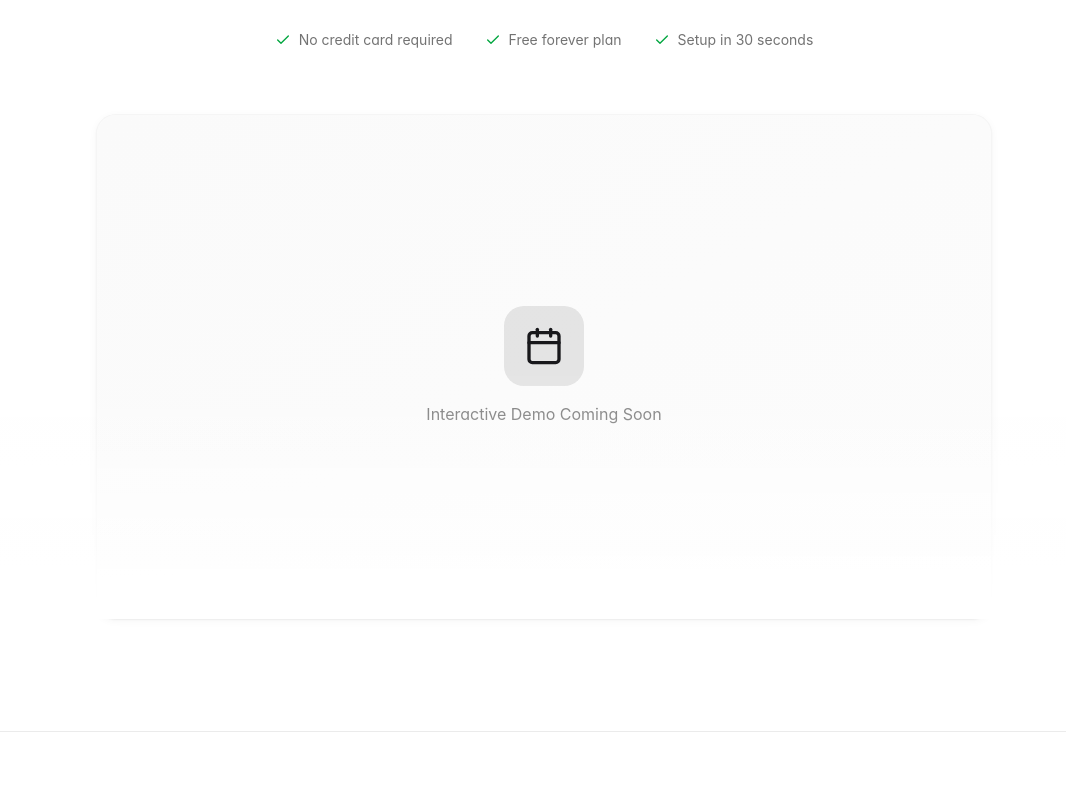
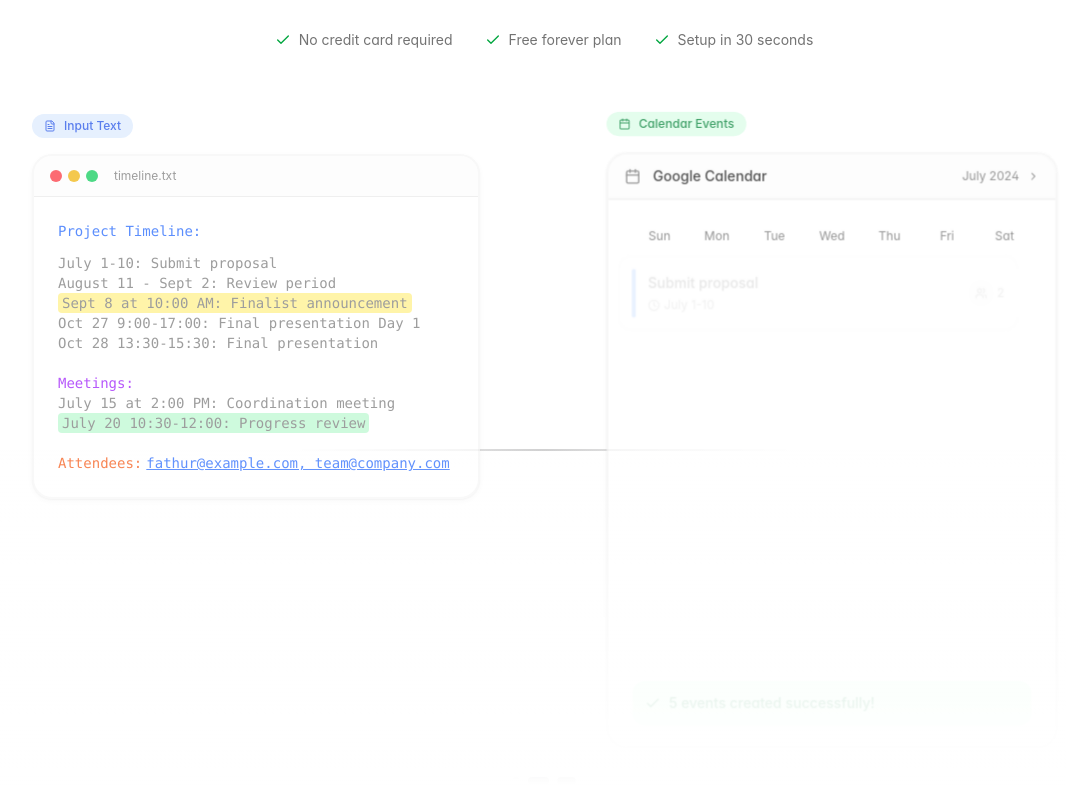
Before and after one commit to fathurwithyou/agentic-todolist, a React (Vite) app in the folder frontend/: page / in a window 1280 px wide. Shown: the part 600-1400 px from the top of the page, without its empty margins (96-1162 px from the left). Built offline with nearby package versions, Linux system fonts and the light colour scheme.

Commit message:
add mockup

```diff
--- a/frontend/src/pages/landing/index.tsx
+++ b/frontend/src/pages/landing/index.tsx
@@ -7,13 +7,14 @@ import {
   ArrowRight,
   Calendar,
   Check,
-  //   ChevronRight,
+  ChevronRight,
   Clock,
   Globe,
   Sparkles,
   Users,
   Shield,
-  Bot,
+  FileText,
+  Bot
 } from "lucide-react";
 import React, { useEffect, useState } from "react";
 
@@ -29,7 +30,7 @@ export default function LandingPage() {
           }
         });
       },
-      { threshold: 0.1 }
+      { threshold: 0.1 },
     );
 
     const elements = document.querySelectorAll(".fade-in-on-scroll");
@@ -43,9 +44,7 @@ export default function LandingPage() {
       <Navbar loginAction={loginWithGoogle} />
       <main>
         <HeroSection loginAction={loginWithGoogle} />
-        <hr className="border-t" />
         <FeaturesSection />
-        <hr className="border-t" />
         <TestimonialsSection />
       </main>
       <Footer />
@@ -66,12 +65,14 @@ const Navbar = ({ loginAction }: { loginAction: () => void }) => {
   }, []);
 
   return (
-    <header className={cn("fixed top-0 left-0 right-0 z-50 transition-all duration-300", isScrolled ? "py-2" : "py-4")}>
-      <nav
-        className={cn(
+    <header className={cn(
+      "fixed top-0 left-0 right-0 z-50 transition-all duration-300",
+      isScrolled ? "py-2" : "py-4"
+    )}>
+      <nav className={cn(
         "mx-auto transition-all duration-300",
         isScrolled
-            ? "glass max-w-4xl px-6 rounded-2xl shadow-soft border"
+          ? "max-w-4xl px-6 bg-background/95 backdrop-blur-xl border border-border rounded-2xl shadow-soft"
           : "container-width"
       )}>
         <div className="flex h-14 items-center justify-between">
@@ -103,6 +104,245 @@ const Navbar = ({ loginAction }: { loginAction: () => void }) => {
   );
 };
 
+// Text to Calendar Demo Illustration
+const TextToCalendarDemo = () => {
+  const [activeStep, setActiveStep] = useState(0);
+
+  useEffect(() => {
+    const interval = setInterval(() => {
+      setActiveStep((prev) => (prev + 1) % 3);
+    }, 3000);
+    return () => clearInterval(interval);
+  }, []);
+
+  return (
+    <div className="relative">
+      {/* Connection Line */}
+      <div className="absolute top-1/2 left-1/2 -translate-x-1/2 -translate-y-1/2 w-full max-w-lg hidden lg:block">
+        <div className="relative h-[2px] bg-gradient-to-r from-transparent via-primary/20 to-transparent">
+          <div
+            className="absolute top-0 h-full bg-gradient-to-r from-transparent via-primary to-transparent transition-all duration-1000"
+            style={{
+              width: activeStep === 1 ? '100%' : '0%',
+              left: '0',
+            }}
+          />
+        </div>
+        <div className="absolute top-1/2 left-1/2 -translate-x-1/2 -translate-y-1/2">
+          <div className={cn(
+            "px-3 py-1.5 bg-primary text-primary-foreground text-xs rounded-full transition-all duration-300",
+            activeStep === 1 ? "opacity-100 scale-100" : "opacity-0 scale-90"
+          )}>
+            <Sparkles className="w-3 h-3 inline mr-1" />
+            AI Processing
+          </div>
+        </div>
+      </div>
+
+      <div className="grid lg:grid-cols-2 gap-8 lg:gap-32">
+        {/* Text Input Side */}
+        <div className={cn(
+          "transition-all duration-500",
+          activeStep === 0 ? "scale-105 opacity-100" : "scale-100 opacity-70"
+        )}>
+          <div className="mb-4">
+            <div className="inline-flex items-center gap-2 px-3 py-1 bg-blue-100 dark:bg-blue-900/20 text-blue-700 dark:text-blue-400 rounded-full text-xs font-medium">
+              <FileText className="w-3 h-3" />
+              Input Text
+            </div>
+          </div>
+          <Card className="overflow-hidden border-2 border-border/50 shadow-xl">
+            <div className="bg-muted/30 px-4 py-3 border-b flex items-center gap-2">
+              <div className="flex gap-1.5">
+                <div className="w-3 h-3 rounded-full bg-red-500" />
+                <div className="w-3 h-3 rounded-full bg-yellow-500" />
+                <div className="w-3 h-3 rounded-full bg-green-500" />
+              </div>
+              <span className="text-xs text-muted-foreground ml-2">timeline.txt</span>
+            </div>
+            <div className="p-6 font-mono text-sm space-y-3">
+              <p className={cn(
+                "transition-all duration-500",
+                activeStep >= 1 ? "text-primary" : "text-muted-foreground"
+              )}>
+                <span className="text-blue-600">Project Timeline:</span>
+              </p>
+              <p className="text-muted-foreground">
+                July 1-10: Submit proposal<br/>
+                August 11 - Sept 2: Review period<br/>
+                <span className={cn(
+                  "inline-block transition-all duration-500",
+                  activeStep >= 1 ? "bg-yellow-200 dark:bg-yellow-900/30 px-1 rounded" : ""
+                )}>
+                  Sept 8 at 10:00 AM: Finalist announcement
+                </span><br/>
+                Oct 27 9:00-17:00: Final presentation Day 1<br/>
+                Oct 28 13:30-15:30: Final presentation
+              </p>
+              <p className="text-muted-foreground pt-2">
+                <span className="text-purple-600">Meetings:</span><br/>
+                July 15 at 2:00 PM: Coordination meeting<br/>
+                <span className={cn(
+                  "inline-block transition-all duration-500",
+                  activeStep >= 1 ? "bg-green-200 dark:bg-green-900/30 px-1 rounded" : ""
+                )}>
+                  July 20 10:30-12:00: Progress review
+                </span>
+              </p>
+              <p className="text-muted-foreground pt-2">
+                <span className="text-orange-600">Attendees:</span>
+                <span className={cn(
+                  "inline-block transition-all duration-500 ml-1",
+                  activeStep >= 1 ? "text-blue-600 underline" : ""
+                )}>
+                  fathur@example.com, team@company.com
+                </span>
+              </p>
+            </div>
+          </Card>
+        </div>
+
+        {/* Calendar Output Side */}
+        <div className={cn(
+          "transition-all duration-500",
+          activeStep === 2 ? "scale-105 opacity-100" : "scale-100 opacity-70"
+        )}>
+          <div className="mb-4">
+            <div className="inline-flex items-center gap-2 px-3 py-1 bg-green-100 dark:bg-green-900/20 text-green-700 dark:text-green-400 rounded-full text-xs font-medium">
+              <Calendar className="w-3 h-3" />
+              Calendar Events
+            </div>
+          </div>
+          <Card className="overflow-hidden border-2 border-border/50 shadow-xl">
+            <div className="bg-muted/30 px-4 py-3 border-b flex items-center justify-between">
+              <div className="flex items-center gap-3">
+                <Calendar className="w-4 h-4 text-muted-foreground" />
+                <span className="text-sm font-medium">Google Calendar</span>
+              </div>
+              <div className="flex items-center gap-2">
+                <span className="text-xs text-muted-foreground">July 2024</span>
+                <ChevronRight className="w-3 h-3 text-muted-foreground" />
+              </div>
+            </div>
+            <div className="p-6 space-y-3">
+              {/* Calendar Grid Header */}
+              <div className="grid grid-cols-7 gap-1 text-xs text-muted-foreground mb-2">
+                {['Sun', 'Mon', 'Tue', 'Wed', 'Thu', 'Fri', 'Sat'].map(day => (
+                  <div key={day} className="text-center py-1">{day}</div>
+                ))}
+              </div>
+
+              {/* Calendar Events */}
+              <div className="space-y-2">
+                <CalendarEvent
+                  date="July 1-10"
+                  title="Submit proposal"
+                  color="bg-blue-500"
+                  show={activeStep === 2}
+                  delay={0}
+                />
+                <CalendarEvent
+                  date="July 15, 2:00 PM"
+                  title="Coordination meeting"
+                  color="bg-purple-500"
+                  show={activeStep === 2}
+                  delay={100}
+                />
+                <CalendarEvent
+                  date="July 20, 10:30 AM"
+                  title="Progress review"
+                  color="bg-green-500"
+                  show={activeStep === 2}
+                  delay={200}
+                />
+                <CalendarEvent
+                  date="Sept 8, 10:00 AM"
+                  title="Finalist announcement"
+                  color="bg-yellow-500"
+                  show={activeStep === 2}
+                  delay={300}
+                />
+                <CalendarEvent
+                  date="Oct 27, 9:00 AM"
+                  title="Final presentation Day 1"
+                  color="bg-red-500"
+                  show={activeStep === 2}
+                  delay={400}
+                />
+              </div>
+
+              {/* Success Message */}
+              <div className={cn(
+                "mt-4 p-3 bg-green-100 dark:bg-green-900/20 rounded-lg transition-all duration-300",
+                activeStep === 2 ? "opacity-100 translate-y-0" : "opacity-0 translate-y-2"
+              )}>
+                <div className="flex items-center gap-2 text-green-700 dark:text-green-400">
+                  <Check className="w-4 h-4" />
+                  <span className="text-sm font-medium">5 events created successfully!</span>
+                </div>
+              </div>
+            </div>
+          </Card>
+        </div>
+      </div>
+
+      {/* Progress Indicators */}
+      <div className="flex justify-center gap-2 mt-8">
+        {[0, 1, 2].map((step) => (
+          <button
+            key={step}
+            onClick={() => setActiveStep(step)}
+            className={cn(
+              "w-2 h-2 rounded-full transition-all duration-300",
+              activeStep === step
+                ? "w-8 bg-primary"
+                : "bg-primary/20 hover:bg-primary/30"
+            )}
+          />
+        ))}
+      </div>
+    </div>
+  );
+};
+
+// Calendar Event Component
+const CalendarEvent = ({
+  date,
+  title,
+  color,
+  show,
+  delay
+}: {
+  date: string;
+  title: string;
+  color: string;
+  show: boolean;
+  delay: number;
+}) => (
+  <div
+    className={cn(
+      "flex items-center gap-3 p-3 rounded-lg border border-border/50 bg-background transition-all duration-500",
+      show ? "opacity-100 translate-x-0" : "opacity-0 -translate-x-4"
+    )}
+    style={{ transitionDelay: `${delay}ms` }}
+  >
+    <div className={cn("w-1 h-12 rounded-full", color)} />
+    <div className="flex-1">
+      <p className="font-medium text-sm">{title}</p>
+      <p className="text-xs text-muted-foreground flex items-center gap-1 mt-1">
+        <Clock className="w-3 h-3" />
+        {date}
+      </p>
+    </div>
+    <div className="flex items-center gap-1">
+      <div className="w-6 h-6 rounded-full bg-muted flex items-center justify-center">
+        <Users className="w-3 h-3 text-muted-foreground" />
+      </div>
+      <span className="text-xs text-muted-foreground">2</span>
+    </div>
+  </div>
+);
+
 // Hero Section
 const HeroSection = ({ loginAction }: { loginAction: () => void }) => (
   <section className="relative pt-32 pb-20 md:pt-40 md:pb-28 overflow-hidden">
@@ -127,8 +367,7 @@ const HeroSection = ({ loginAction }: { loginAction: () => void }) => (
         </h1>
 
         <p className="text-xl text-muted-foreground max-w-2xl mx-auto animate-in" style={{ animationDelay: "200ms" }}>
-          Stop manually creating calendar events. Just paste your text and let AI handle the rest—dates, times, attendees, all
-          automated.
+          Stop manually creating calendar events. Just paste your text and let AI handle the rest—dates, times, attendees, all automated.
         </p>
 
         <div className="flex flex-col sm:flex-row gap-4 justify-center pt-4 animate-in" style={{ animationDelay: "300ms" }}>
@@ -141,9 +380,7 @@ const HeroSection = ({ loginAction }: { loginAction: () => void }) => (
           </Button>
         </div>
 
-        <div
-          className="flex items-center justify-center gap-8 pt-8 text-sm text-muted-foreground animate-in"
-          style={{ animationDelay: "400ms" }}>
+        <div className="flex items-center justify-center gap-8 pt-8 text-sm text-muted-foreground animate-in" style={{ animationDelay: "400ms" }}>
           <div className="flex items-center gap-2">
             <Check className="w-4 h-4 text-green-600" />
             <span>No credit card required</span>
@@ -162,16 +399,9 @@ const HeroSection = ({ loginAction }: { loginAction: () => void }) => (
       {/* Hero Image/Demo */}
       <div className="mt-16 relative">
         <div className="absolute inset-0 bg-gradient-to-t from-background via-transparent to-transparent z-10 pointer-events-none" />
-        <Card className="mx-auto max-w-4xl overflow-hidden border-border/50 shadow-2xl fade-in-on-scroll">
-          <div className="aspect-[16/9] bg-gradient-to-br from-muted/50 to-muted/30 flex items-center justify-center">
-            <div className="text-center space-y-4 p-12">
-              <div className="w-20 h-20 mx-auto bg-primary/10 rounded-2xl flex items-center justify-center">
-                <Calendar className="w-10 h-10 text-primary" />
+        <div className="mx-auto max-w-5xl fade-in-on-scroll">
+          <TextToCalendarDemo />
         </div>
-              <p className="text-muted-foreground">Interactive Demo Coming Soon</p>
-            </div>
-          </div>
-        </Card>
       </div>
     </div>
   </section>
@@ -182,7 +412,9 @@ const FeaturesSection = () => (
   <section id="features" className="py-24">
     <div className="container-width">
       <div className="text-center max-w-3xl mx-auto mb-16 space-y-4">
-        <h2 className="text-4xl font-bold tracking-tight fade-in-on-scroll">Everything you need to automate your calendar</h2>
+        <h2 className="text-4xl font-bold tracking-tight fade-in-on-scroll">
+          Everything you need to automate your calendar
+        </h2>
         <p className="text-lg text-muted-foreground fade-in-on-scroll">
           Powerful features that save hours of manual scheduling work
         </p>
@@ -234,7 +466,7 @@ const FeatureCard = ({
   icon,
   title,
   description,
-  gradient,
+  gradient
 }: {
   icon: React.ReactNode;
   title: string;
@@ -242,14 +474,14 @@ const FeatureCard = ({
   gradient: string;
 }) => (
   <Card className="group relative overflow-hidden border-border/50 hover:border-border hover:shadow-soft-lg transition-all duration-300 fade-in-on-scroll">
-    <div
-      className={cn(
+    <div className={cn(
       "absolute inset-0 opacity-0 group-hover:opacity-100 transition-opacity duration-300 bg-gradient-to-br",
       gradient
-      )}
-    />
+    )} />
     <div className="relative p-6 space-y-4">
-      <div className="w-12 h-12 rounded-xl bg-primary/10 flex items-center justify-center text-primary">{icon}</div>
+      <div className="w-12 h-12 rounded-xl bg-primary/10 flex items-center justify-center text-primary">
+        {icon}
+      </div>
       <h3 className="font-semibold text-lg">{title}</h3>
       <p className="text-muted-foreground text-sm leading-relaxed">{description}</p>
     </div>
@@ -261,8 +493,12 @@ const TestimonialsSection = () => (
   <section id="testimonials" className="py-24">
     <div className="container-width">
       <div className="text-center max-w-3xl mx-auto mb-16 space-y-4">
-        <h2 className="text-4xl font-bold tracking-tight fade-in-on-scroll">Loved by busy professionals</h2>
-        <p className="text-lg text-muted-foreground fade-in-on-scroll">Join thousands who've simplified their scheduling</p>
+        <h2 className="text-4xl font-bold tracking-tight fade-in-on-scroll">
+          Loved by busy professionals
+        </h2>
+        <p className="text-lg text-muted-foreground fade-in-on-scroll">
+          Join thousands who've simplified their scheduling
+        </p>
       </div>
 
       <div className="grid md:grid-cols-3 gap-6">
@@ -289,7 +525,17 @@ const TestimonialsSection = () => (
   </section>
 );
 
-const TestimonialCard = ({ quote, author, role, avatar }: { quote: string; author: string; role: string; avatar: string }) => (
+const TestimonialCard = ({
+  quote,
+  author,
+  role,
+  avatar
+}: {
+  quote: string;
+  author: string;
+  role: string;
+  avatar: string;
+}) => (
   <Card className="p-6 border-border/50 fade-in-on-scroll">
     <div className="space-y-4">
       <div className="flex gap-1">
@@ -322,75 +568,43 @@ const Footer = () => (
           <div className="flex items-center gap-2 mb-4">
             <span className="font-semibold text-lg">CalendarAI</span>
           </div>
-          <p className="text-sm text-muted-foreground">Transform text into calendar events with AI</p>
+          <p className="text-sm text-muted-foreground">
+            Transform text into calendar events with AI
+          </p>
         </div>
 
         <div>
           <h4 className="font-medium mb-4">Product</h4>
           <ul className="space-y-2 text-sm text-muted-foreground">
-            <li>
-              <a href="#" className="hover:text-foreground transition-colors">
-                Features
-              </a>
-            </li>
-            <li>
-              <a href="#" className="hover:text-foreground transition-colors">
-                Pricing
-              </a>
-            </li>
-            <li>
-              <a href="#" className="hover:text-foreground transition-colors">
-                API
-              </a>
-            </li>
+            <li><a href="#" className="hover:text-foreground transition-colors">Features</a></li>
+            <li><a href="#" className="hover:text-foreground transition-colors">Pricing</a></li>
+            <li><a href="#" className="hover:text-foreground transition-colors">API</a></li>
           </ul>
         </div>
 
         <div>
           <h4 className="font-medium mb-4">Company</h4>
           <ul className="space-y-2 text-sm text-muted-foreground">
-            <li>
-              <a href="#" className="hover:text-foreground transition-colors">
-                About
-              </a>
-            </li>
-            <li>
-              <a href="#" className="hover:text-foreground transition-colors">
-                Blog
-              </a>
-            </li>
-            <li>
-              <a href="#" className="hover:text-foreground transition-colors">
-                Careers
-              </a>
-            </li>
+            <li><a href="#" className="hover:text-foreground transition-colors">About</a></li>
+            <li><a href="#" className="hover:text-foreground transition-colors">Blog</a></li>
+            <li><a href="#" className="hover:text-foreground transition-colors">Careers</a></li>
           </ul>
         </div>
 
         <div>
           <h4 className="font-medium mb-4">Legal</h4>
           <ul className="space-y-2 text-sm text-muted-foreground">
-            <li>
-              <a href="#" className="hover:text-foreground transition-colors">
-                Privacy
-              </a>
-            </li>
-            <li>
-              <a href="#" className="hover:text-foreground transition-colors">
-                Terms
-              </a>
-            </li>
-            <li>
-              <a href="#" className="hover:text-foreground transition-colors">
-                Security
-              </a>
-            </li>
+            <li><a href="#" className="hover:text-foreground transition-colors">Privacy</a></li>
+            <li><a href="#" className="hover:text-foreground transition-colors">Terms</a></li>
+            <li><a href="#" className="hover:text-foreground transition-colors">Security</a></li>
           </ul>
         </div>
       </div>
 
       <div className="pt-8 border-t flex flex-col md:flex-row justify-between items-center gap-4">
-        <p className="text-sm text-muted-foreground">© {new Date().getFullYear()} CalendarAI. All rights reserved.</p>
+        <p className="text-sm text-muted-foreground">
+          © {new Date().getFullYear()} CalendarAI. All rights reserved.
+        </p>
         <div className="flex gap-6">
           <a href="#" className="text-muted-foreground hover:text-foreground transition-colors">
             <svg className="w-5 h-5" fill="currentColor" viewBox="0 0 24 24">
```
Lines whose indentation alone changed are shown as unchanged.
